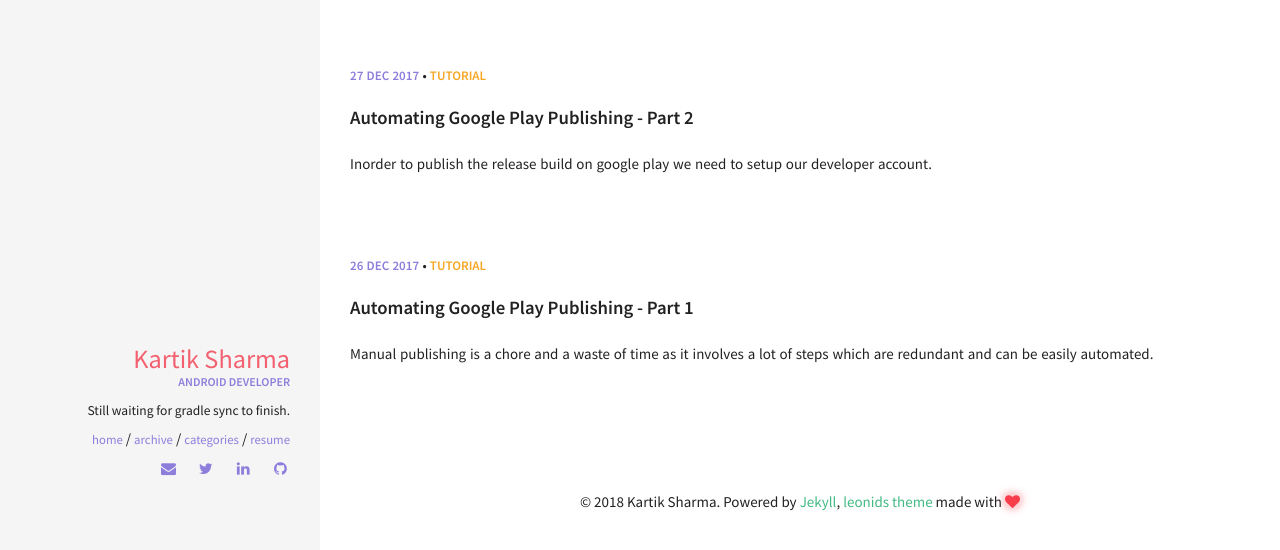
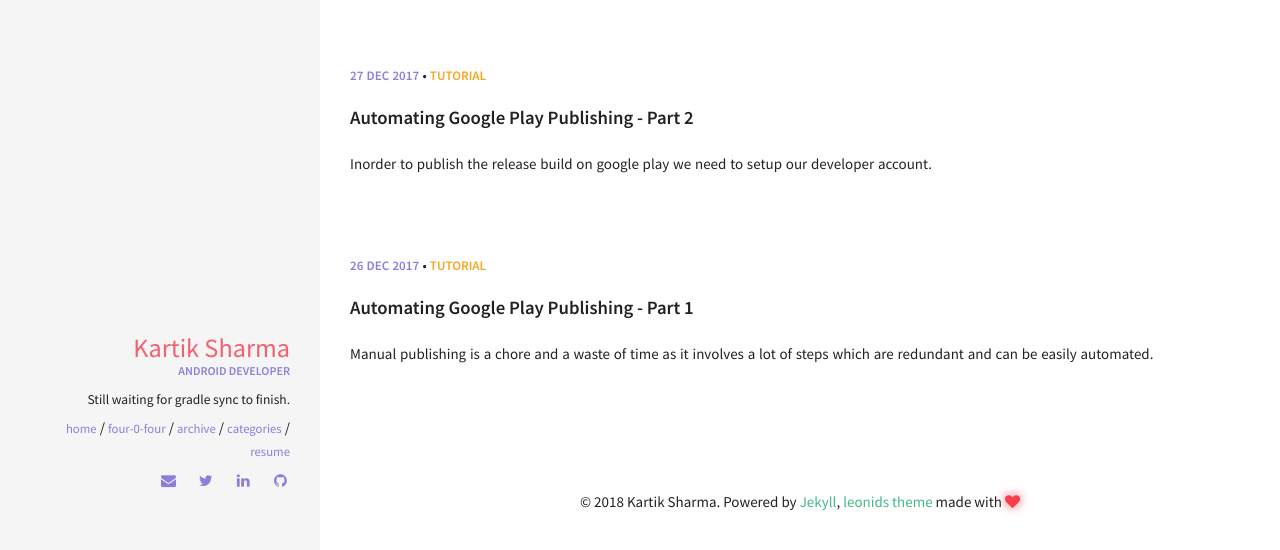
Before and after one commit to crazyhitty/www.crazyhitty.com, a Jekyll site: the page built from index.html, in a window 1280 px wide. Shown: the top 550 px of the page. Built offline with Jekyll 4.4.1, drawn with Linux system fonts in a browser that asks for light colours.

Commit message:
Update title

```diff
--- a/404.md
+++ b/404.md
@@ -1,6 +1,7 @@
 ---
 # four-o-four
 
+title: "four-0-four"
 layout: default
 permalink: /404.html
 ---
```
